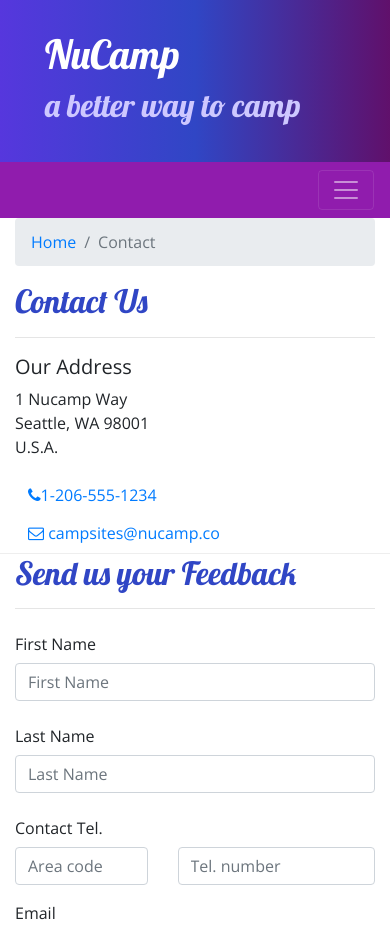
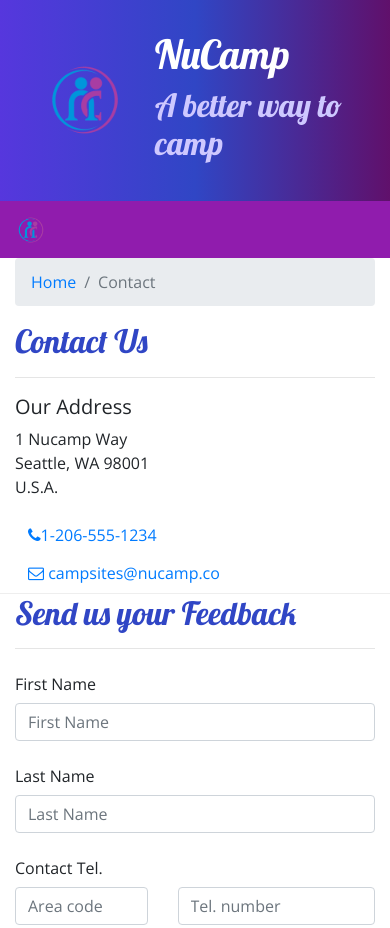
Before and after one commit to amyeids/nucampsite, a website: page contactus.html in a window 390 px wide. Shown: the top 928 px of the page. Drawn offline with nearby package versions, Linux system fonts and the light colour scheme.

Commit message:
images and media

```diff
--- a/contactus.html
+++ b/contactus.html
@@ -20,21 +20,23 @@
 
 <body>
 
-    <header class="jumbotron jumbotron-fluid">
+    <header class="jumbotron jumbotron-fluid"> <!-- jumbotron to call attention to a key element, fluid to get rid of the default rounded corners -->
         <div class="container">
             <div class="row">
-                <div class="col">
-                    <h1>NuCamp</h1>
-                    <h2>a better way to camp</h2>
+                <div class="col-4 col-sm-3 col-md-2 align-self-center">
+                    <a href="index.html"><img src="img/logo.png"class="img-fluid"></a>
                 </div>
+                    <div class="col">
+                        <h1>NuCamp</h1>
+                        <h2>A better way to camp</h2>
+                    </div>
             </div>
         </div>
     </header>
 
-    <nav class="navbar navbar-expand-sm navbar-dark sticky-top">
-        <div class="container">
-            <button class="navbar-toggler ml-auto" type="button" data-toggle="collapse" data-target="#nucampNavbar">
-                <span class="navbar-toggler-icon"></span>
+     <nav class="navbar navbar-expand-sm navbar-dark sticky-top"> <!-- Navbar is base bootstrap class to use other classes, navbar-dark is bootstrap class to make font lighter on dark nav bars  -->
+        <div class="container"> <!-- put nav into container to change the padding-->
+            <a class="navbar-brand" href="index.html"><img src="img/logo.png" height="30" width="30"></a>
             </button>
             <div class="collapse navbar-collapse" id="nucampNavbar">
                 <ul class="navbar-nav">
```
Also changed, not shown: aboutus.html (+10 -6 lines), index.html (+15 -1 lines), img/bootstrap-thumb.png (added), img/breadcrumb-trail-thumb.jpg (added), img/breadcrumb-trail.jpg (added), img/chrome-river-thumb.jpg (added), img/chrome-river.jpg (added), img/logo.png (added), img/react-lake-thumb.jpg (added), img/react-lake.jpg (added).
